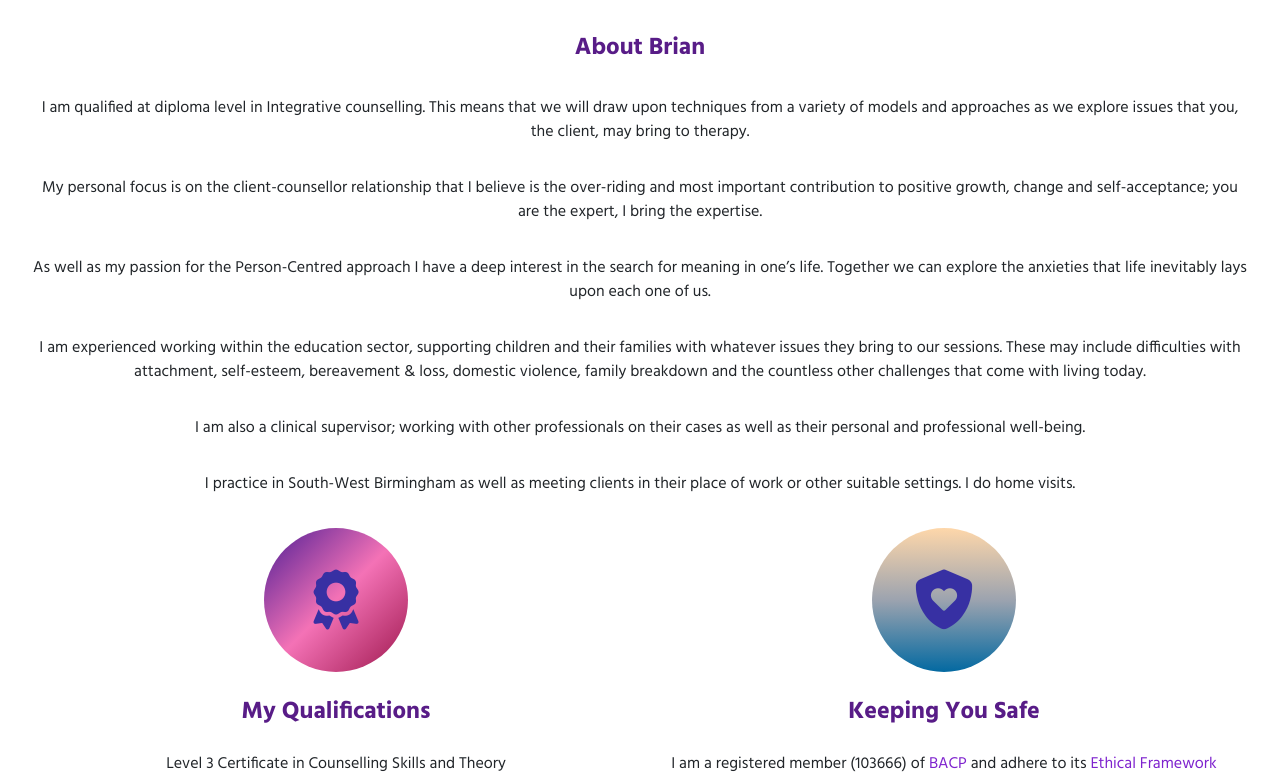
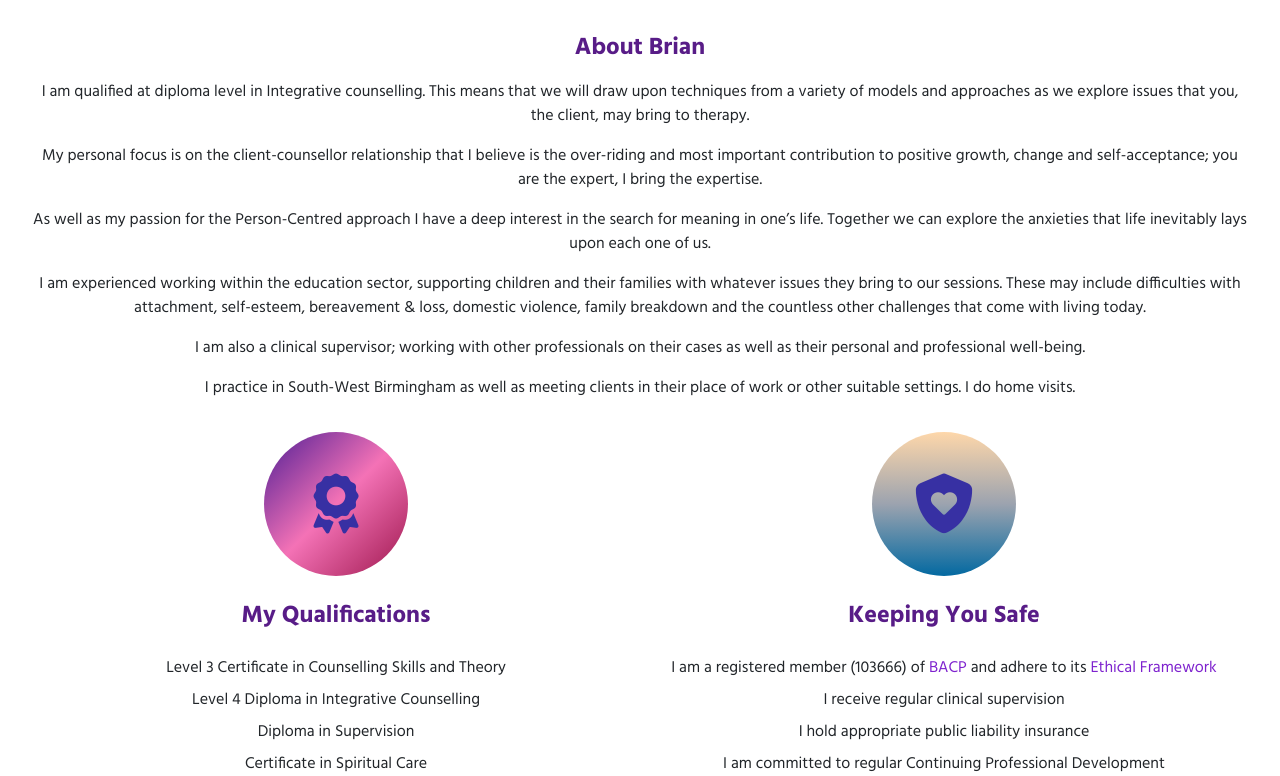
Before and after one commit to liamwalsh1980/thecouragetobe, a Flask app: page / in a window 1280 px wide. Shown: the part 1132-1908 px from the top of the page. Run offline with Flask 2, Linux system fonts and the light colour scheme; style sheets or scripts are compiled from the project's sources; some libraries are stand-ins or nearby versions.

Commit message:
Changed spacing between paragraphs

```diff
--- a/templates/index.html
+++ b/templates/index.html
@@ -29,7 +29,7 @@
     </section>
     <!-- About Brian -->
     <section class="bg-white">
-        <div class="max-w-screen-xl mx-auto p-8 text-center space-y-8" aria-labelledby="about-brian">
+        <div class="max-w-screen-xl mx-auto p-8 text-center space-y-4" aria-labelledby="about-brian">
             <h1 class="text-lg md:text-2xl font-bold text-purple-900">
                 About Brian
             </h1>
@@ -100,7 +100,7 @@
     <!-- What is counselling and Cycle image -->
     <section class="bg-white py-8" id="counselling">
         <div class="max-w-screen-xl mx-auto p-8 text-center flex flex-col lg:flex-row items-center">
-            <div class="pb-8 lg:pb-0 space-y-8 w-full" aria-labelledby="what-is-counselling">
+            <div class="pb-8 lg:pb-0 space-y-4 w-full" aria-labelledby="what-is-counselling">
                 <div class="text-lg md:text-2xl font-bold my-2 text-purple-900">What is Counselling ?</div>
                 <p class="lg:text-left">
                     The British Association for Counselling and Psychotherapy (BACP) defines counselling and psychotherapy as:
@@ -138,7 +138,7 @@
     <!-- Supervision, staff care with BACP and Certified Counsellor logos -->
     <section class="bg-white py-8" id="supervision">
         <div class="max-w-screen-xl mx-auto p-8 text-center flex flex-col lg:flex-row items-center">
-            <div class="pb-8 lg:pb-0 space-y-8 w-full text-center">
+            <div class="pb-8 lg:pb-0 space-y-4 w-full text-center">
                 <div class="md:text-center" aria-labelledby="supervision-and-staff-care">
                     <div class="text-lg md:text-2xl font-bold mt-2 text-center pb-8 text-purple-900">Supervision and Staff Care</div>
                     <p class="lg:text-left">
```
